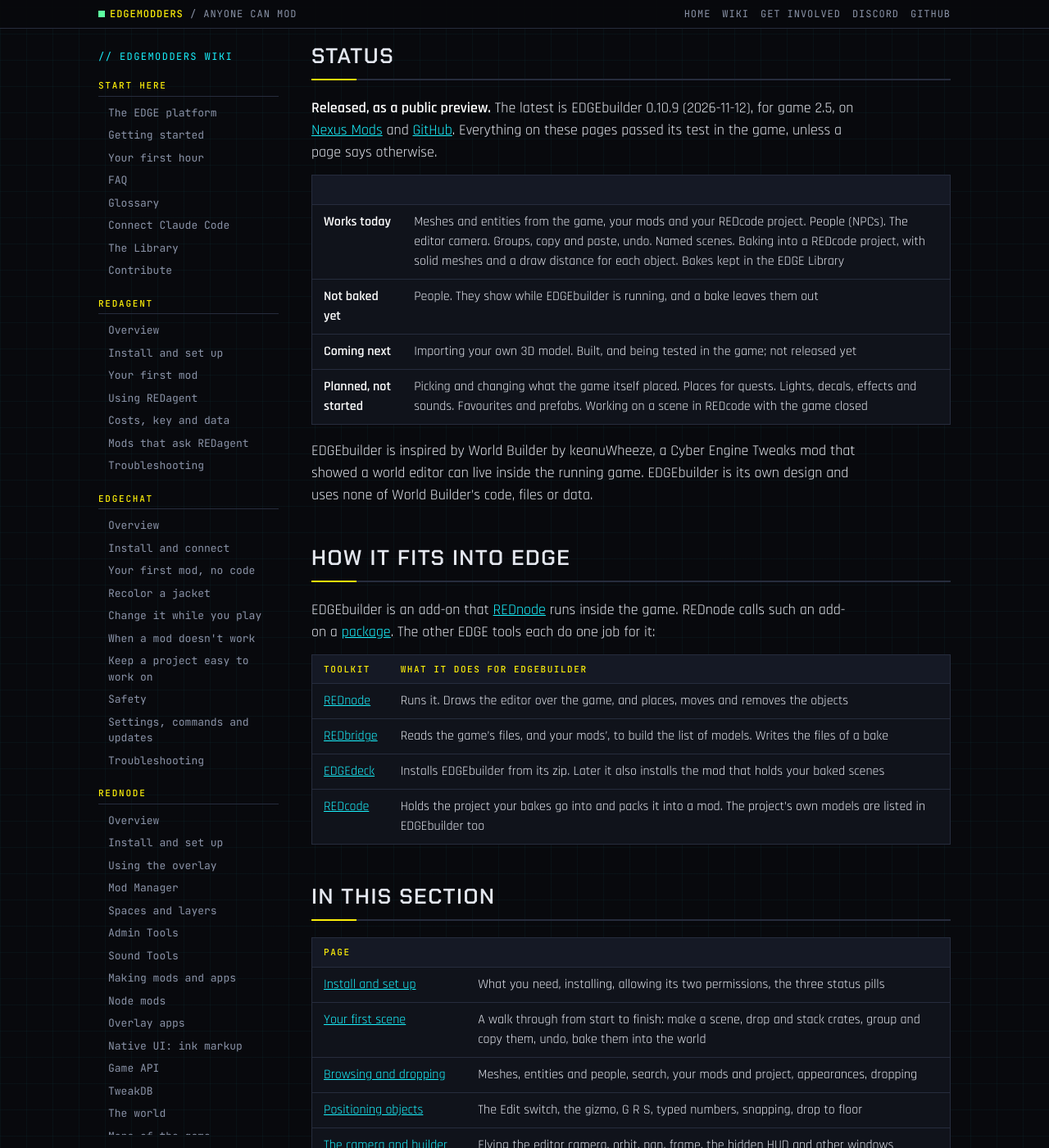
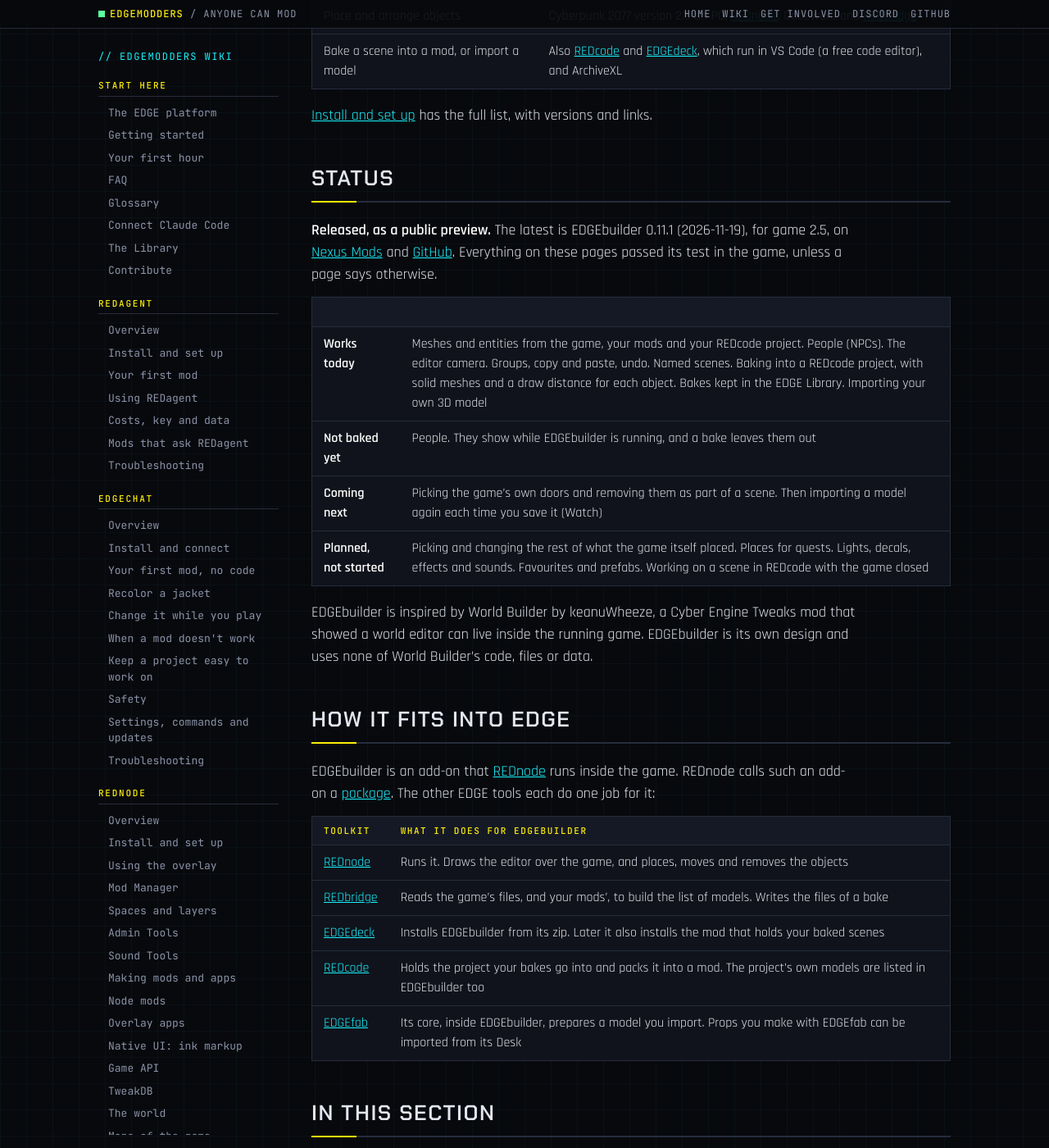
Before and after one commit to Edgemodders/EDGEweb, a Jekyll site: the page built from docs/wiki/edgebuilder/index.md, in a window 1280 px wide and 1400 px high, scrolled down 2647 px. Shown: the whole window at 82% size. Built offline with Jekyll 4.4.1, drawn with Linux system fonts in a browser that asks for light colours; some of the changed text lies outside the part shown.

Commit message:
Wiki: EDGEbuilder's Importing a model page, for 0.11.1
The new page, the Archives permission on Install, the Library tab's Import
controls in Settings, an Import section in Troubleshooting, and the overview's
status at 0.11.1.

Co-Authored-By: Claude Opus 5.5 <noreply@anthropic.com>

```diff
--- a/docs/wiki/edgebuilder/index.md
+++ b/docs/wiki/edgebuilder/index.md
@@ -4,7 +4,7 @@ nav_title: Overview
 section: EDGEbuilder
 order: 0
 description: "EDGEbuilder, a world builder that runs inside Cyberpunk 2077: place objects and people, arrange them into scenes, and bake scenes into the world. What it does, what it needs, and where to start."
-reviewed: 2026-11-13
+reviewed: 2026-11-19
 ---
 
 # EDGE<span class="y">builder</span>
@@ -24,6 +24,7 @@ EDGEbuilder lets you do it where you can see it: in the game, with the real ligh
 | You want to | You do this | Read |
 |---|---|---|
 | Find something to place | Search the game's models, the game's people, and the models in your mods | [Browsing and dropping](browsing.html) |
+| Place a model of your own | Import a GLB from Blender, a store or an AI model maker into the game | [Importing a model](importing.html) |
 | Put it in the world | Pick it and drop it where you look, or where you click | [Browsing and dropping](browsing.html#drop-it) |
 | Get it exactly right | Move, turn and scale it with the mouse, with keys or with typed numbers | [Positioning objects](positioning.html) |
 | See it from anywhere | Fly a camera of EDGEbuilder's own, while V stays put | [The camera and builder mode](camera.html) |
@@ -41,6 +42,7 @@ Two words you will meet on every page:
 - **Build where you see it.** Place objects in the running game, in its own lighting, instead of guessing coordinates in a file.
 - **The game's own models, with nothing to download.** EDGEbuilder reads a list of about 31,500 models from your own game files, in a few seconds, and about 6,600 of the game's people.
 - **Your mods' models too.** The models in your installed mods are listed beside the game's, tagged with the mod they come from.
+- **Your own models.** Import a textured GLB and it is a prop in the running game a few minutes later, ready to drop. Change it, import it again, and every placed copy changes.
 - **Precise placement.** Drag with the mouse, use the keys G, R and S, or type exact numbers. Snap to steps, and drop an object onto the floor.
 - **A free camera that leaves V alone.** Fly anywhere to place objects from any angle. V stays where V stood.
 - **Arrange like a 3D program.** Select several objects, group them, duplicate, copy and paste, and undo the last 100 changes.
@@ -52,20 +54,20 @@ Two words you will meet on every page:
 | To | You need |
 |---|---|
 | Place and arrange objects | Cyberpunk 2077 version 2.5 on PC, [REDnode](../rednode/), Codeware and [REDbridge](../redbridge/) |
-| Bake a scene into a mod | Also [REDcode](../redcode/) and [EDGEdeck](../edgedeck/), which run in VS Code (a free code editor), and ArchiveXL |
+| Bake a scene into a mod, or import a model | Also [REDcode](../redcode/) and [EDGEdeck](../edgedeck/), which run in VS Code (a free code editor), and ArchiveXL |
 
 [Install and set up](install.html) has the full list, with versions and links.
 
 ## Status
 
-**Released, as a public preview.** The latest is EDGEbuilder 0.10.9 (2026-11-12), for game 2.5, on [Nexus Mods](https://www.nexusmods.com/cyberpunk2077/mods/36627) and [GitHub](https://github.com/Edgemodders/EDGEbuilder/releases). Everything on these pages passed its test in the game, unless a page says otherwise.
+**Released, as a public preview.** The latest is EDGEbuilder 0.11.1 (2026-11-19), for game 2.5, on [Nexus Mods](https://www.nexusmods.com/cyberpunk2077/mods/36627) and [GitHub](https://github.com/Edgemodders/EDGEbuilder/releases). Everything on these pages passed its test in the game, unless a page says otherwise.
 
 | | |
 |---|---|
-| **Works today** | Meshes and entities from the game, your mods and your REDcode project. People (NPCs). The editor camera. Groups, copy and paste, undo. Named scenes. Baking into a REDcode project, with solid meshes and a draw distance for each object. Bakes kept in the EDGE Library |
+| **Works today** | Meshes and entities from the game, your mods and your REDcode project. People (NPCs). The editor camera. Groups, copy and paste, undo. Named scenes. Baking into a REDcode project, with solid meshes and a draw distance for each object. Bakes kept in the EDGE Library. Importing your own 3D model |
 | **Not baked yet** | People. They show while EDGEbuilder is running, and a bake leaves them out |
-| **Coming next** | Importing your own 3D model. Built, and being tested in the game; not released yet |
-| **Planned, not started** | Picking and changing what the game itself placed. Places for quests. Lights, decals, effects and sounds. Favourites and prefabs. Working on a scene in REDcode with the game closed |
+| **Coming next** | Picking the game's own doors and removing them as part of a scene. Then importing a model again each time you save it (Watch) |
+| **Planned, not started** | Picking and changing the rest of what the game itself placed. Places for quests. Lights, decals, effects and sounds. Favourites and prefabs. Working on a scene in REDcode with the game closed |
 
 EDGEbuilder is inspired by World Builder by keanuWheeze, a Cyber Engine Tweaks mod that showed a world editor can live inside the running game. EDGEbuilder is its own design and uses none of World Builder's code, files or data.
 
@@ -79,14 +81,16 @@ EDGEbuilder is an add-on that [REDnode](../rednode/) runs inside the game. REDno
 | [REDbridge](../redbridge/) | Reads the game's files, and your mods', to build the list of models. Writes the files of a bake |
 | [EDGEdeck](../edgedeck/) | Installs EDGEbuilder from its zip. Later it also installs the mod that holds your baked scenes |
 | [REDcode](../redcode/) | Holds the project your bakes go into and packs it into a mod. The project's own models are listed in EDGEbuilder too |
+| [EDGEfab](../edgefab/) | Its core, inside EDGEbuilder, prepares a model you import. Props you make with EDGEfab can be imported from its Desk |
 
 ## In this section
 
 | Page | |
 |---|---|
-| [Install and set up](install.html) | What you need, installing, allowing its two permissions, the three status pills |
+| [Install and set up](install.html) | What you need, installing, allowing its permissions, the three status pills |
 | [Your first scene](first-scene.html) | A walk through from start to finish: make a scene, drop and stack crates, group and copy them, undo, bake them into the world |
 | [Browsing and dropping](browsing.html) | Meshes, entities and people, search, your mods and project, appearances, dropping |
+| [Importing a model](importing.html) | A GLB or an EDGEfab prop into your project and the game: what you need, the Import box, the wait, importing again |
 | [Positioning objects](positioning.html) | The Edit switch, the gizmo, G R S, typed numbers, snapping, drop to floor |
 | [The camera and builder mode](camera.html) | Flying the editor camera, orbit, pan, frame, the hidden HUD and other windows |
 | [Arranging a scene](arranging.html) | Several objects at once, groups, duplicate, copy, cut and paste, undo and redo |
```
Also changed, not shown: docs/wiki/edgebuilder/importing.md (added, +104 -0 lines), docs/wiki/edgebuilder/install.md (+3 -2 lines), docs/wiki/edgebuilder/settings.md (+3 -0 lines), docs/wiki/edgebuilder/troubleshooting.md (+14 -0 lines).
